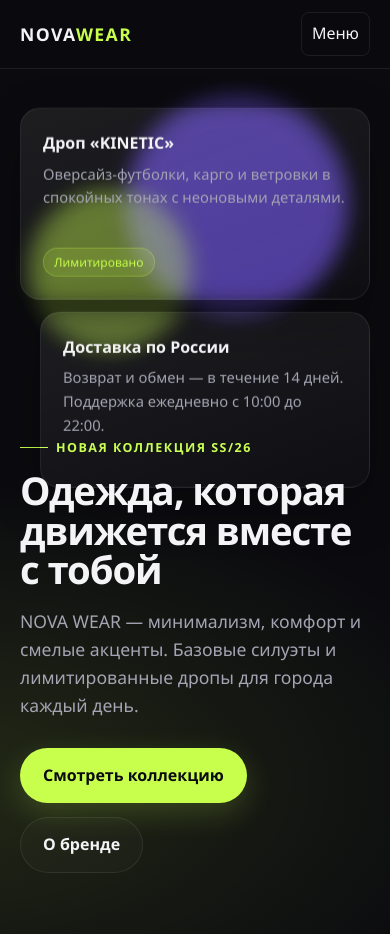
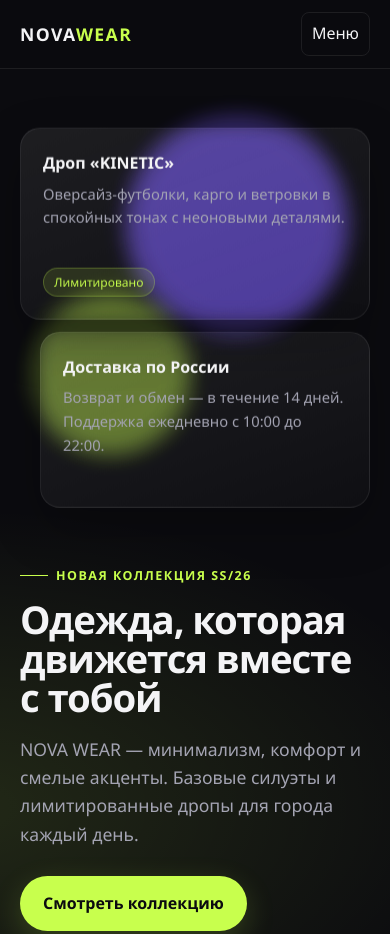
Before and after one commit to burmaldaking/nova-wear, a plain HTML site: page index.html in a window 390 px wide. Shown: the top 934 px of the page. Drawn offline with Linux system fonts and the light colour scheme.

Commit message:
Fix mobile hero overlap: card-stack relative, hero-visual auto height

```diff
--- a/styles.css
+++ b/styles.css
@@ -515,7 +515,9 @@
     /* Mobile */
     @media (max-width: 900px) {
       .hero-grid, .banner { grid-template-columns: 1fr; }
-      .hero-visual { height: 360px; order: -1; }
+      .hero { padding-top: 100px; }
+      .hero-visual { height: auto; min-height: 320px; order: -1; margin-bottom: 20px; }
+      .card-stack { position: relative; inset: auto; }
       .grid { grid-template-columns: repeat(2, 1fr); }
       .footer-grid { grid-template-columns: 1fr 1fr; }
       .section-head { flex-direction: column; align-items: flex-start; }
@@ -543,8 +545,9 @@
         pointer-events: auto;
       }
       .grid { grid-template-columns: 1fr; }
-      .hero { min-height: auto; padding-bottom: 40px; }
-      .hero-visual { height: 300px; }
+      .hero { min-height: auto; padding-top: 110px; padding-bottom: 40px; }
+      .hero-visual { height: auto; min-height: 260px; margin-bottom: 24px; }
+      .card-stack { position: relative; inset: auto; }
       .card-stack { inset: 20px 0; }
       .glass.side { margin-left: 20px; }
       .stats { grid-template-columns: 1fr 1fr 1fr; }
```
